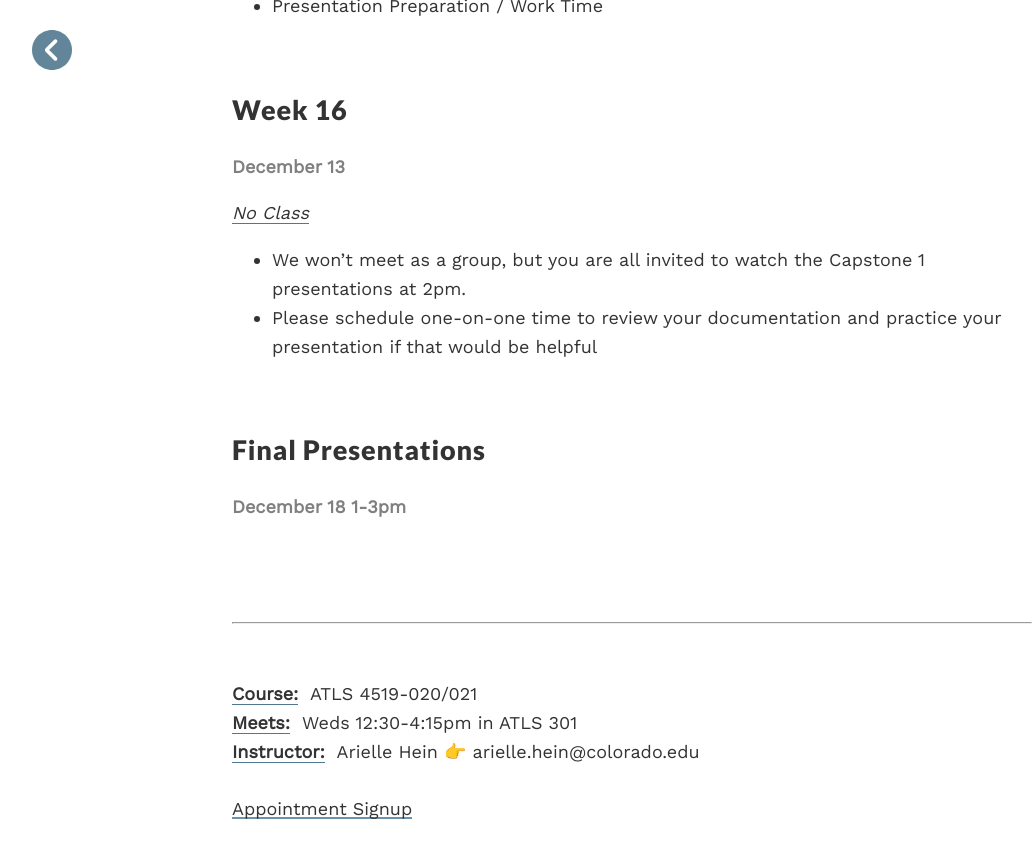
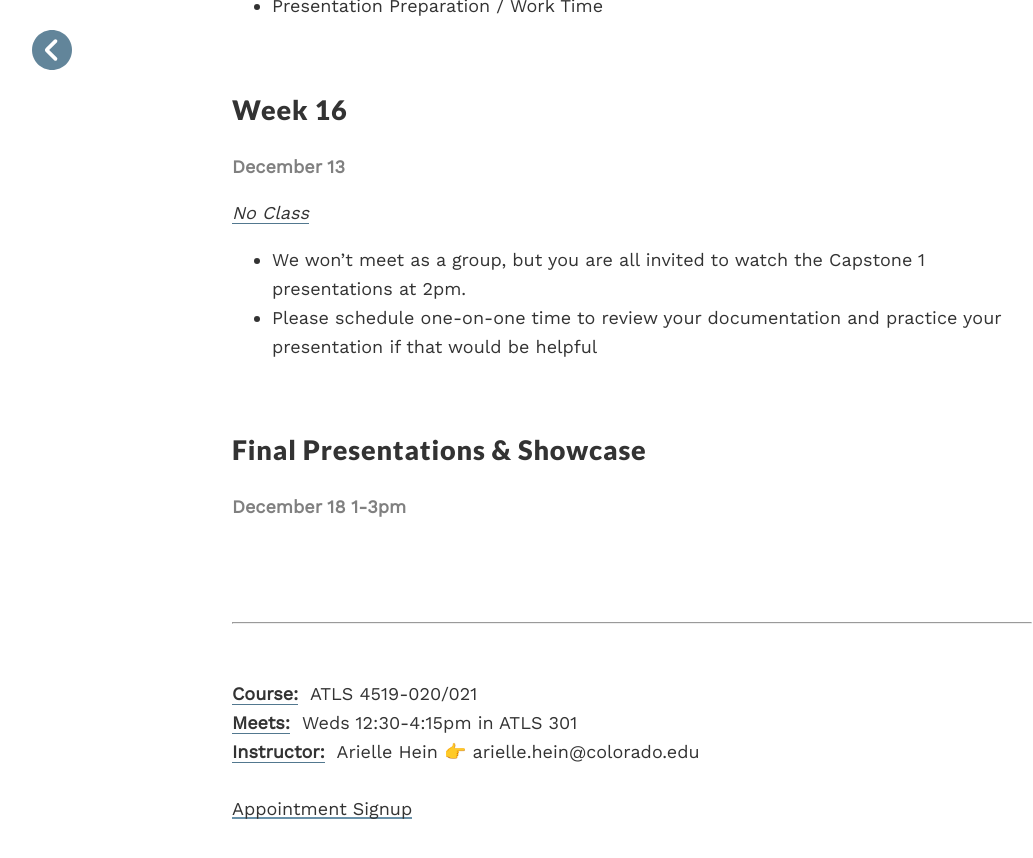
Before and after one commit to coloringchaos/capstone-f17, a Jekyll site: the page built from _posts/2017-01-16-schedule.md, in a window 1280 px wide and 900 px high, scrolled down 5157 px. Shown: the top 858 px of the window, without its empty margins (8-1041 px from the left). Built offline with Jekyll 4.4.1, drawn with Linux system fonts in a browser that asks for light colours.

Commit message:
schedule

```diff
--- a/_posts/2017-01-16-schedule.md
+++ b/_posts/2017-01-16-schedule.md
@@ -222,7 +222,7 @@ Every week your homework is to ***ADVANCE YOUR PROJECT***
 
 <br>
 
-## Final Presentations
+## Final Presentations & Showcase
 
 <span class="date">**December 18 1-3pm**</span>
 
```
